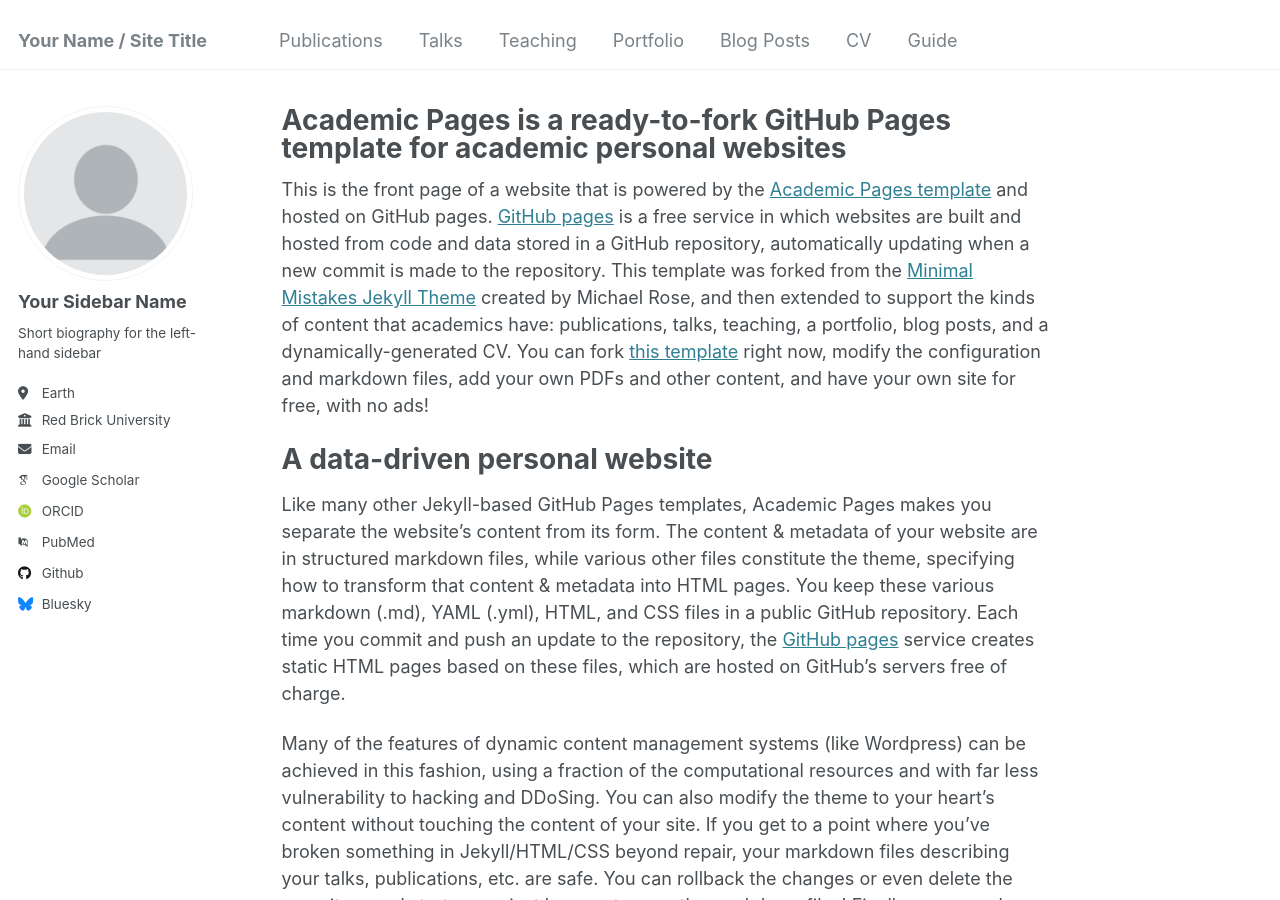
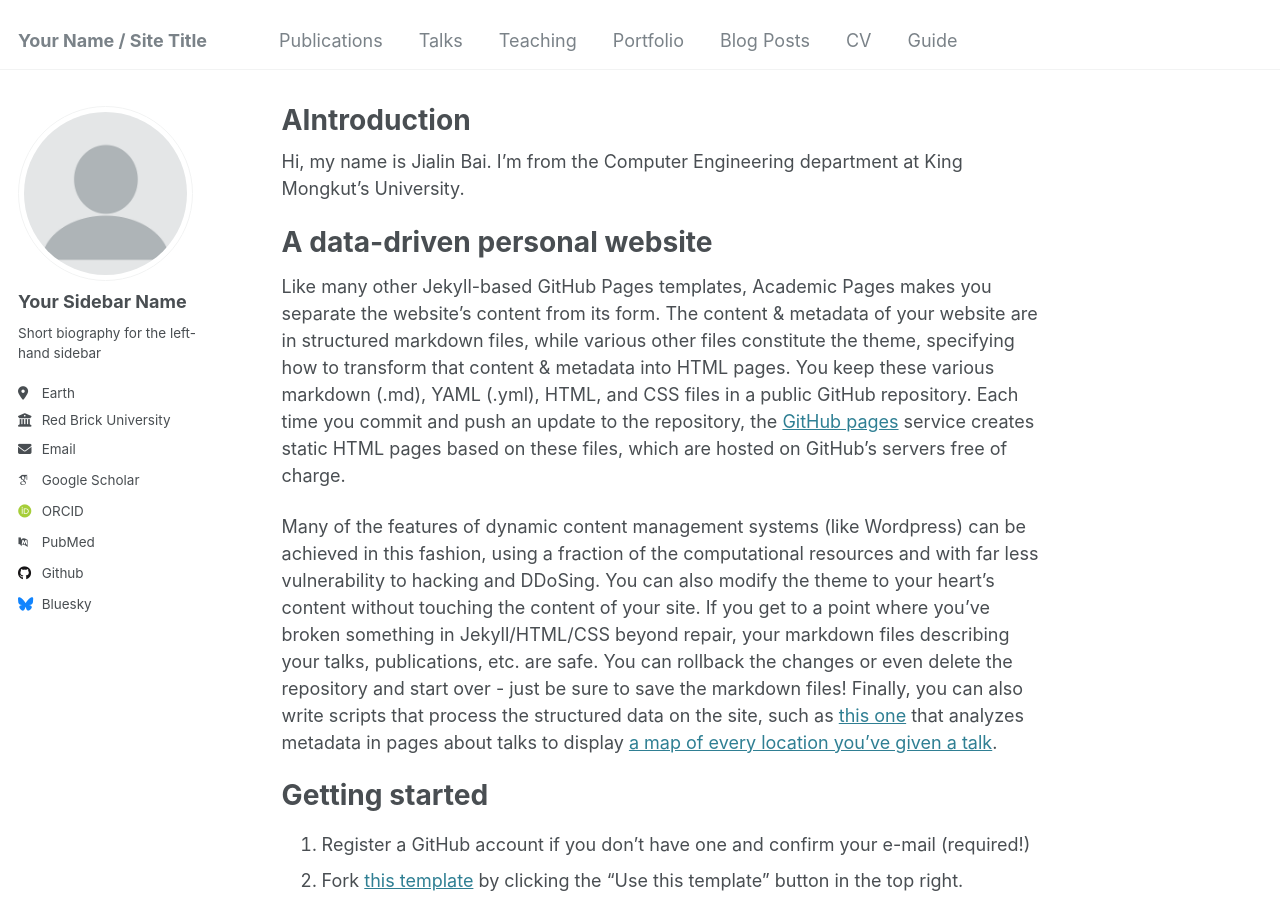
Before and after one commit to JialinBai/JialinBai.github.io, a Jekyll site: the page built from _pages/about.md, in a window 1280 px wide and 900 px high. Built offline with Jekyll 4.4.1, drawn with Linux system fonts in a browser that asks for light colours; some web fonts are replaced.

Commit message:
Update about.md

```diff
--- a/_pages/about.md
+++ b/_pages/about.md
@@ -1,13 +1,13 @@
 ---
 permalink: /
-title: "Academic Pages is a ready-to-fork GitHub Pages template for academic personal websites"
+title: "AIntroduction"
 author_profile: true
 redirect_from:
   - /about/
   - /about.html
 ---
 
-This is the front page of a website that is powered by the [Academic Pages template](https://github.com/academicpages/academicpages.github.io) and hosted on GitHub pages. [GitHub pages](https://pages.github.com) is a free service in which websites are built and hosted from code and data stored in a GitHub repository, automatically updating when a new commit is made to the repository. This template was forked from the [Minimal Mistakes Jekyll Theme](https://mmistakes.github.io/minimal-mistakes/) created by Michael Rose, and then extended to support the kinds of content that academics have: publications, talks, teaching, a portfolio, blog posts, and a dynamically-generated CV. You can fork [this template](https://github.com/academicpages/academicpages.github.io) right now, modify the configuration and markdown files, add your own PDFs and other content, and have your own site for free, with no ads!
+Hi, my name is Jialin Bai. I'm from the Computer Engineering department at King Mongkut's University.
 
 A data-driven personal website
 ======
```
